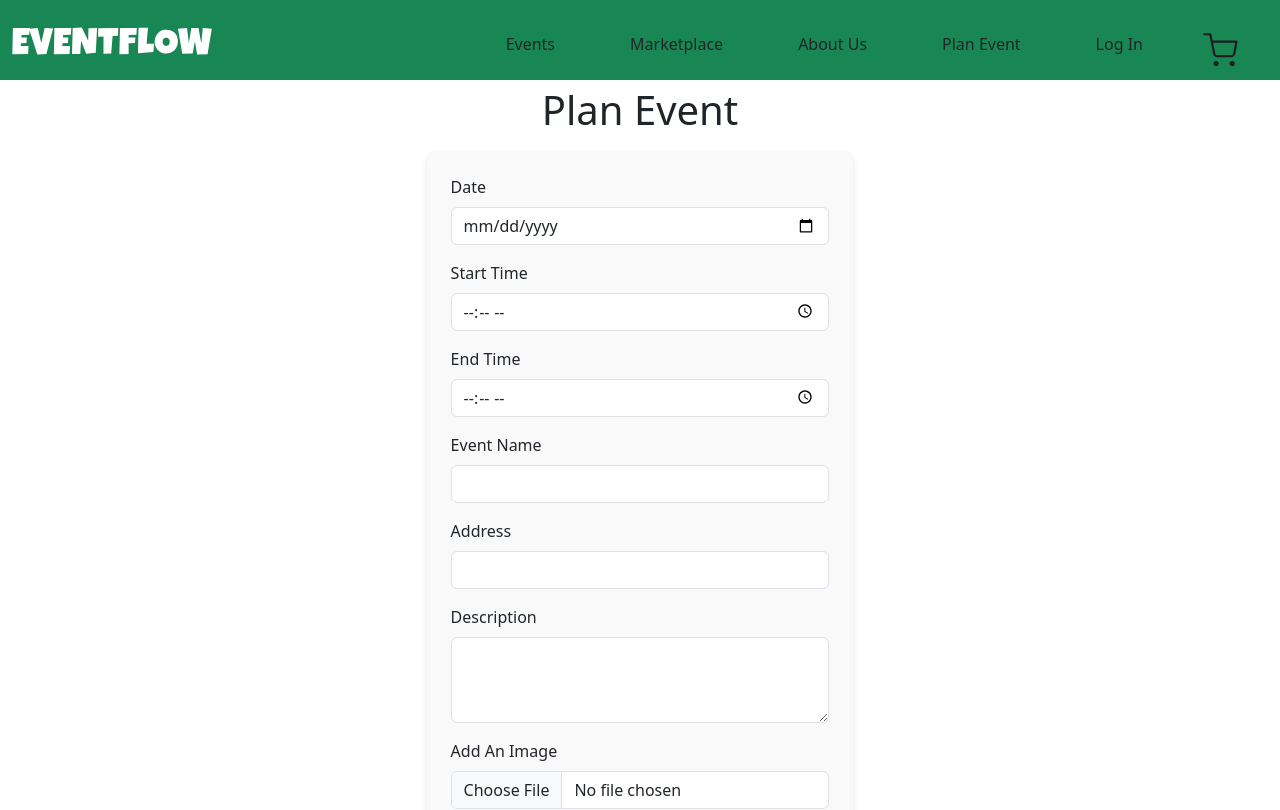
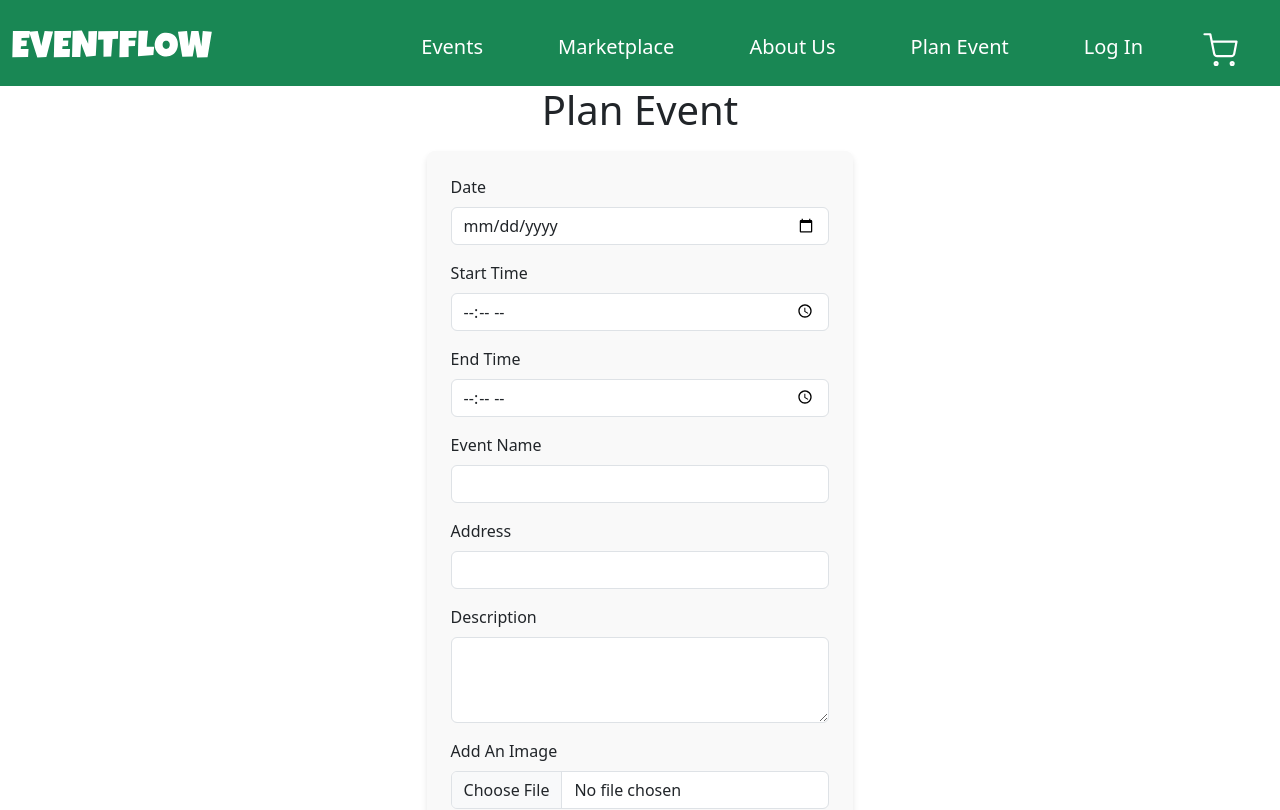
Before and after one commit to hellorahat/event-planning-website, a React (Vite) app: page /event-planning-website/plan-event in a window 1280 px wide. Shown: the top 810 px of the page. Built offline with nearby package versions, Linux system fonts and the light colour scheme.

Commit message:
added cart icon styling

```diff
--- a/src/styles/NavBar.css
+++ b/src/styles/NavBar.css
@@ -0,0 +1,18 @@
+#main-nav-button {
+    color: rgb(255, 255, 255);
+    font-size: 20px;
+}
+
+#main-nav-button:hover {
+    color: rgb(0, 255, 55);
+    cursor: pointer;
+}
+
+.cartIcon {
+    filter: brightness(0) saturate(100%) invert(100%) sepia(0%) saturate(7470%) hue-rotate(32deg) brightness(108%) contrast(100%);
+    transition: filter 0.1s;
+}
+
+.cartIcon:hover {
+    filter: brightness(0) saturate(100%) invert(68%) sepia(68%) saturate(3778%) hue-rotate(87deg) brightness(99%) contrast(110%);
+}
```
